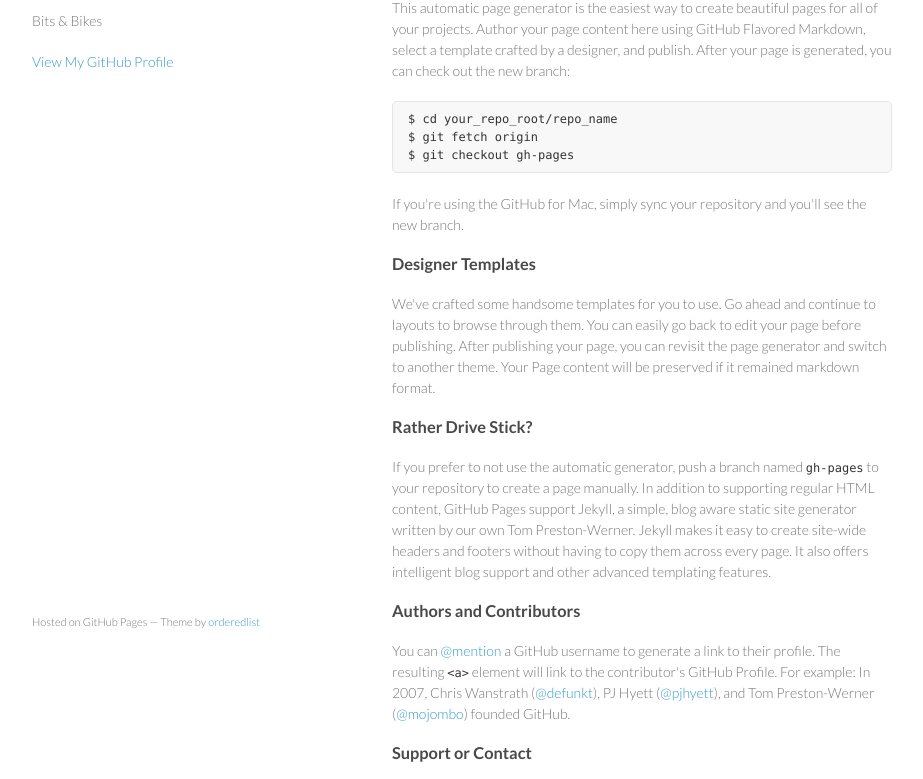
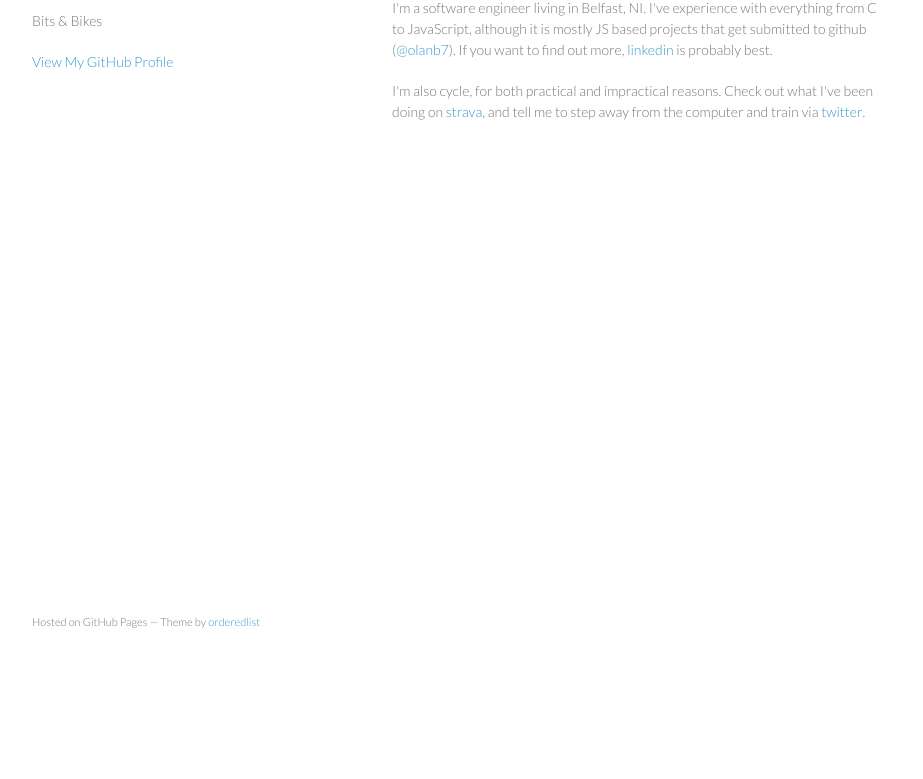
Before and after one commit to olanb7/olanb7.github.com, a plain HTML site: page index.html in a window 1280 px wide. Shown: the part 99-878 px from the top of the page, without its empty margins (178-1101 px from the left). After the commit the page ends 800 px from the top, so only its background shows below. Drawn offline with Linux system fonts and the light colour scheme.

Commit message:
Replace master branch with page content via GitHub

```diff
--- a/index.html
+++ b/index.html
@@ -23,32 +23,11 @@
 
       </header>
       <section>
-        <h3>Welcome to GitHub Pages.</h3>
+        <h3>Hi.</h3>
 
-<p>This automatic page generator is the easiest way to create beautiful pages for all of your projects. Author your page content here using GitHub Flavored Markdown, select a template crafted by a designer, and publish. After your page is generated, you can check out the new branch:</p>
+<p>I'm a software engineer living in Belfast, NI. I've experience with everything from C to JavaScript, although it is mostly JS based projects that get submitted to github (<a href="https://github.com/olanb7" class="user-mention">@olanb7</a>). If you want to find out more, <a href="http://uk.linkedin.com/in/olanbyrne/">linkedin</a> is probably best.</p>
 
-<pre><code>$ cd your_repo_root/repo_name
-$ git fetch origin
-$ git checkout gh-pages
-</code></pre>
-
-<p>If you're using the GitHub for Mac, simply sync your repository and you'll see the new branch.</p>
-
-<h3>Designer Templates</h3>
-
-<p>We've crafted some handsome templates for you to use. Go ahead and continue to layouts to browse through them. You can easily go back to edit your page before publishing. After publishing your page, you can revisit the page generator and switch to another theme. Your Page content will be preserved if it remained markdown format.</p>
-
-<h3>Rather Drive Stick?</h3>
-
-<p>If you prefer to not use the automatic generator, push a branch named <code>gh-pages</code> to your repository to create a page manually. In addition to supporting regular HTML content, GitHub Pages support Jekyll, a simple, blog aware static site generator written by our own Tom Preston-Werner. Jekyll makes it easy to create site-wide headers and footers without having to copy them across every page. It also offers intelligent blog support and other advanced templating features.</p>
-
-<h3>Authors and Contributors</h3>
-
-<p>You can <a href="https://github.com/blog/821" class="user-mention">@mention</a> a GitHub username to generate a link to their profile. The resulting <code>&lt;a&gt;</code> element will link to the contributor's GitHub Profile. For example: In 2007, Chris Wanstrath (<a href="https://github.com/defunkt" class="user-mention">@defunkt</a>), PJ Hyett (<a href="https://github.com/pjhyett" class="user-mention">@pjhyett</a>), and Tom Preston-Werner (<a href="https://github.com/mojombo" class="user-mention">@mojombo</a>) founded GitHub.</p>
-
-<h3>Support or Contact</h3>
-
-<p>Having trouble with Pages? Check out the documentation at <a href="http://help.github.com/pages">http://help.github.com/pages</a> or contact <a href="mailto:support@github.com">support@github.com</a> and we’ll help you sort it out.</p>
+<p>I'm also cycle, for both practical and impractical reasons. Check out what I've been doing on <a href="http://app.strava.com/athletes/158856">strava</a>, and tell me to step away from the computer and train via <a href="http://twitter.com/olanb7">twitter</a>.</p>
       </section>
       <footer>
         <p><small>Hosted on GitHub Pages &mdash; Theme by <a href="https://github.com/orderedlist">orderedlist</a></small></p>
```
Also changed, not shown: params.json (+1 -1 lines).
